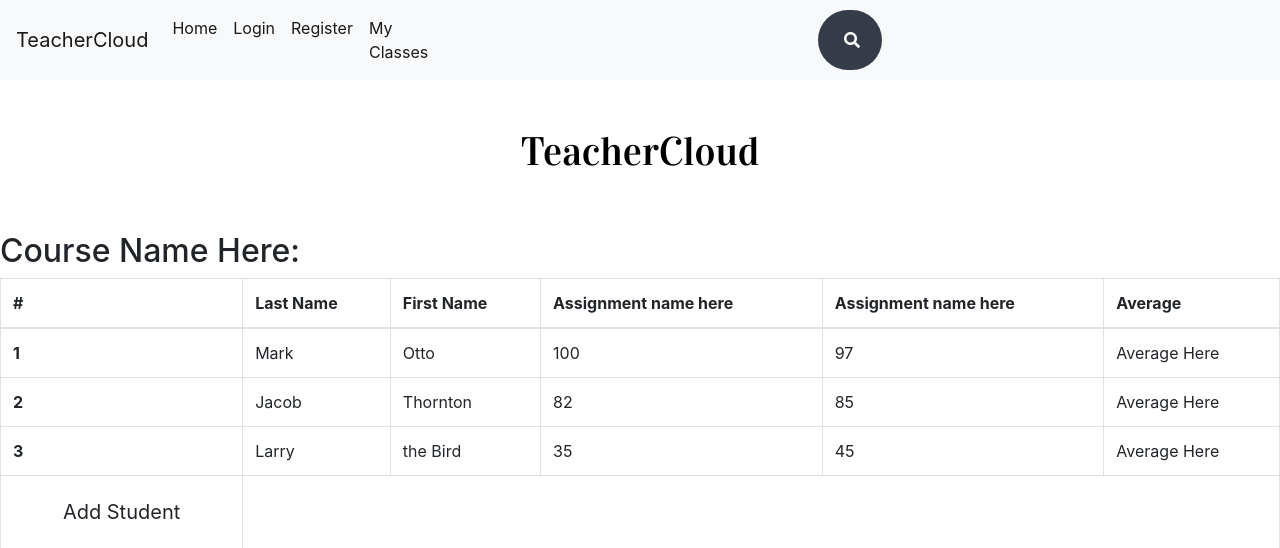
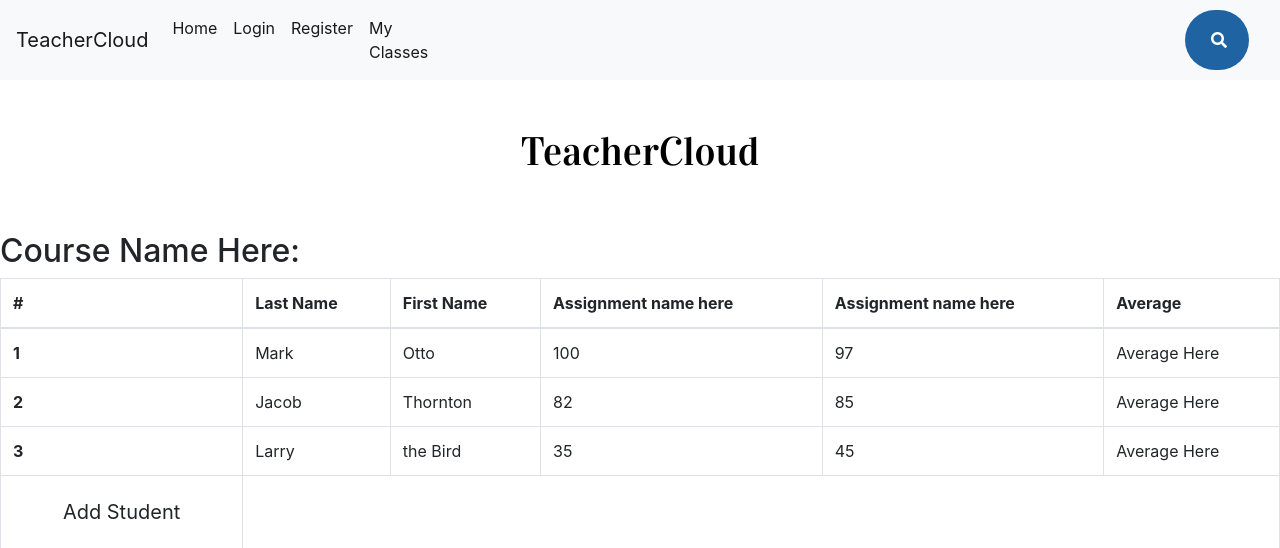
Before and after one commit to PetrMitsel/DatabaseWebsiteProject, a Flask app: page / in a window 1280 px wide. Shown: the top 548 px of the page. Run offline with Flask 2, Linux system fonts and the light colour scheme; some libraries are stand-ins or nearby versions.

Commit message:
Fixed and changed color of Navbar

```diff
--- a/static/styles.css
+++ b/static/styles.css
@@ -29,7 +29,7 @@ text-align: center;
 margin-bottom: auto;
 margin-top: auto;
 height: 60px;
-background-color: #353b48;
+background-color: #1f63a3;
 border-radius: 30px;
 padding: 10px;
 }
@@ -54,7 +54,7 @@ transition: width 0.4s linear;
 
 .searchbar:hover > .search_icon{
 background: white;
-color: #000000;
+color: #1f63a3;
 }
 
 .search_icon{
--- a/templates/navbar.html
+++ b/templates/navbar.html
@@ -26,7 +26,7 @@
               </ul>
               <!-- Search Bar-->
               <div class="container h-100">
-                <div class="d-flex justify-content-center h-100">
+                <div class="d-flex justify-content-end h-100">
                   <div class="searchbar">
                     <input class="search_input" type="text" name="" placeholder="Search...">
                     <a href="#" class="search_icon"><i class="fas fa-search"></i></a>
```
